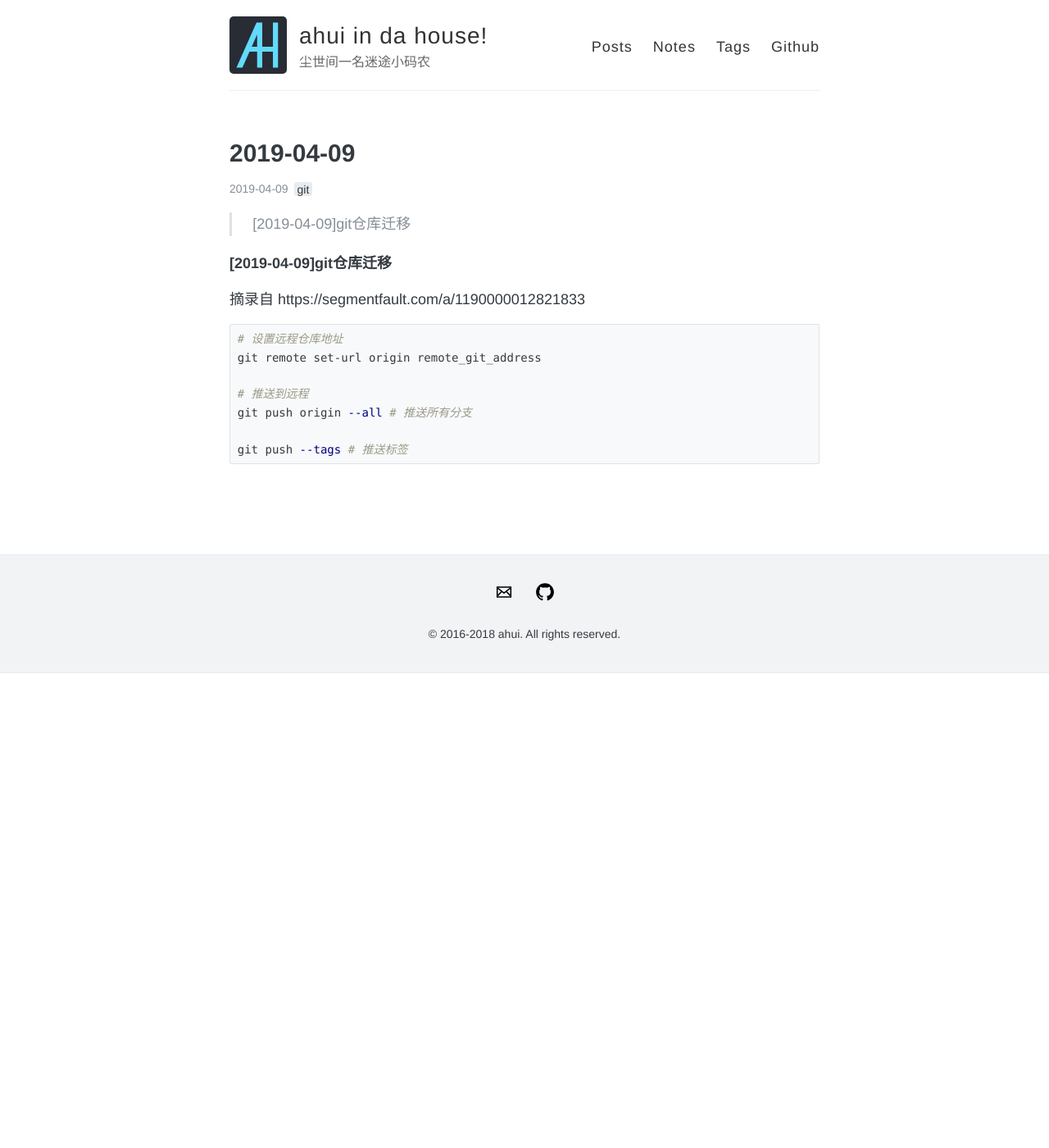
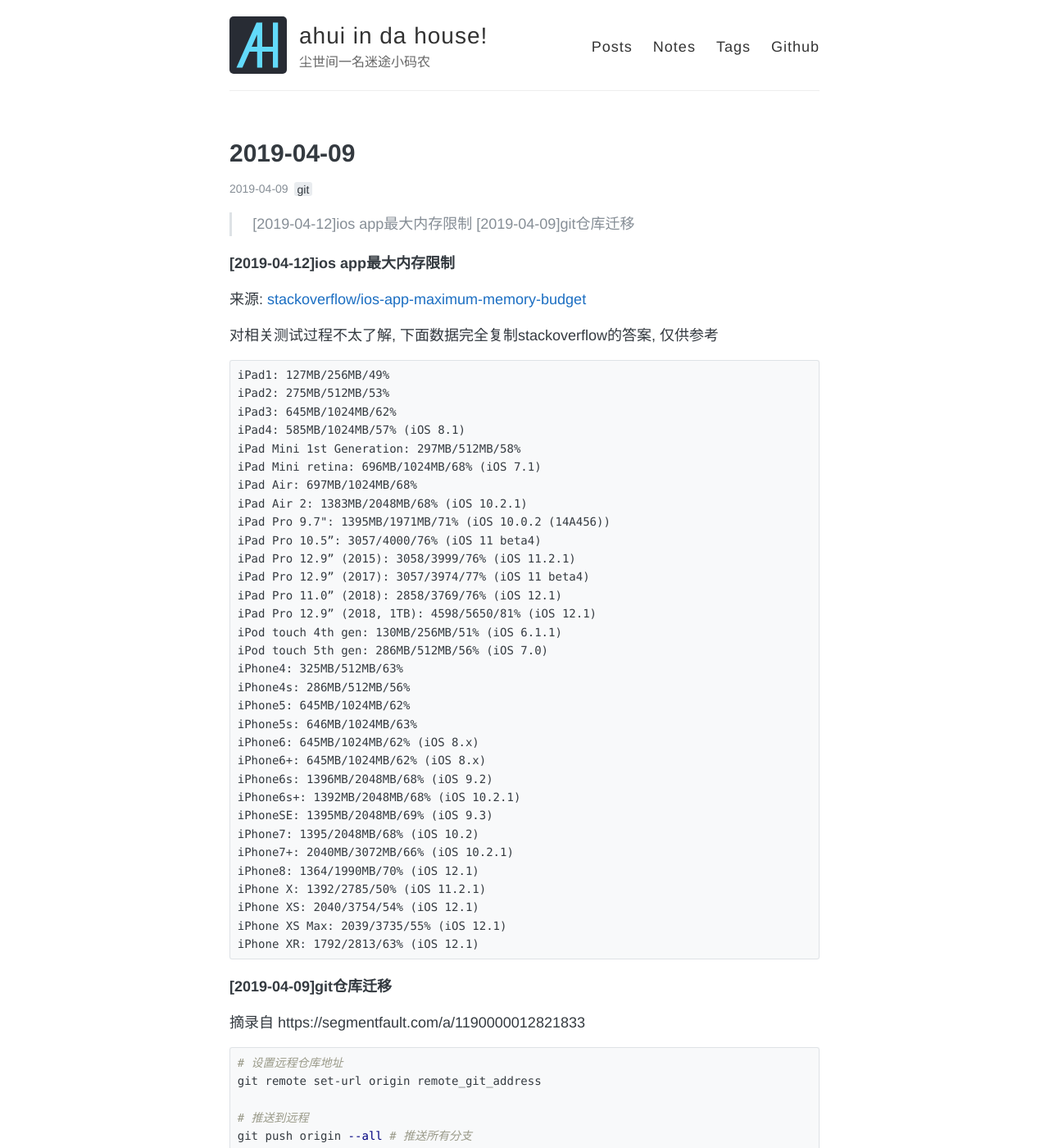
Before and after one commit to funkyLover/blog, a Jekyll site: the page built from notes/_posts/2019-04-09-notes.md, in a window 1280 px wide and 1400 px high. Shown: the whole window at 82% size. Built offline with Jekyll 4.4.1, drawn with Linux system fonts in a browser that asks for light colours; comment, search, counter and statistics services are not loaded.

Commit message:
[feat]add note;

````diff
--- a/notes/_posts/2019-04-09-notes.md
+++ b/notes/_posts/2019-04-09-notes.md
@@ -7,7 +7,49 @@ comments: true
 share: true
 ---
 
+> [2019-04-12]ios app最大内存限制
 > [2019-04-09]git仓库迁移
+
+##### [2019-04-12]ios app最大内存限制
+
+来源: [stackoverflow/ios-app-maximum-memory-budget](https://stackoverflow.com/questions/5887248/ios-app-maximum-memory-budget)
+
+对相关测试过程不太了解, 下面数据完全复制stackoverflow的答案, 仅供参考
+
+```
+iPad1: 127MB/256MB/49%
+iPad2: 275MB/512MB/53%
+iPad3: 645MB/1024MB/62%
+iPad4: 585MB/1024MB/57% (iOS 8.1)
+iPad Mini 1st Generation: 297MB/512MB/58%
+iPad Mini retina: 696MB/1024MB/68% (iOS 7.1)
+iPad Air: 697MB/1024MB/68%
+iPad Air 2: 1383MB/2048MB/68% (iOS 10.2.1)
+iPad Pro 9.7": 1395MB/1971MB/71% (iOS 10.0.2 (14A456))
+iPad Pro 10.5”: 3057/4000/76% (iOS 11 beta4)
+iPad Pro 12.9” (2015): 3058/3999/76% (iOS 11.2.1)
+iPad Pro 12.9” (2017): 3057/3974/77% (iOS 11 beta4)
+iPad Pro 11.0” (2018): 2858/3769/76% (iOS 12.1)
+iPad Pro 12.9” (2018, 1TB): 4598/5650/81% (iOS 12.1)
+iPod touch 4th gen: 130MB/256MB/51% (iOS 6.1.1)
+iPod touch 5th gen: 286MB/512MB/56% (iOS 7.0)
+iPhone4: 325MB/512MB/63%
+iPhone4s: 286MB/512MB/56%
+iPhone5: 645MB/1024MB/62%
+iPhone5s: 646MB/1024MB/63%
+iPhone6: 645MB/1024MB/62% (iOS 8.x)
+iPhone6+: 645MB/1024MB/62% (iOS 8.x)
+iPhone6s: 1396MB/2048MB/68% (iOS 9.2)
+iPhone6s+: 1392MB/2048MB/68% (iOS 10.2.1)
+iPhoneSE: 1395MB/2048MB/69% (iOS 9.3)
+iPhone7: 1395/2048MB/68% (iOS 10.2)
+iPhone7+: 2040MB/3072MB/66% (iOS 10.2.1)
+iPhone8: 1364/1990MB/70% (iOS 12.1)
+iPhone X: 1392/2785/50% (iOS 11.2.1)
+iPhone XS: 2040/3754/54% (iOS 12.1)
+iPhone XS Max: 2039/3735/55% (iOS 12.1)
+iPhone XR: 1792/2813/63% (iOS 12.1)
+```
 
 ##### [2019-04-09]git仓库迁移
 
````
